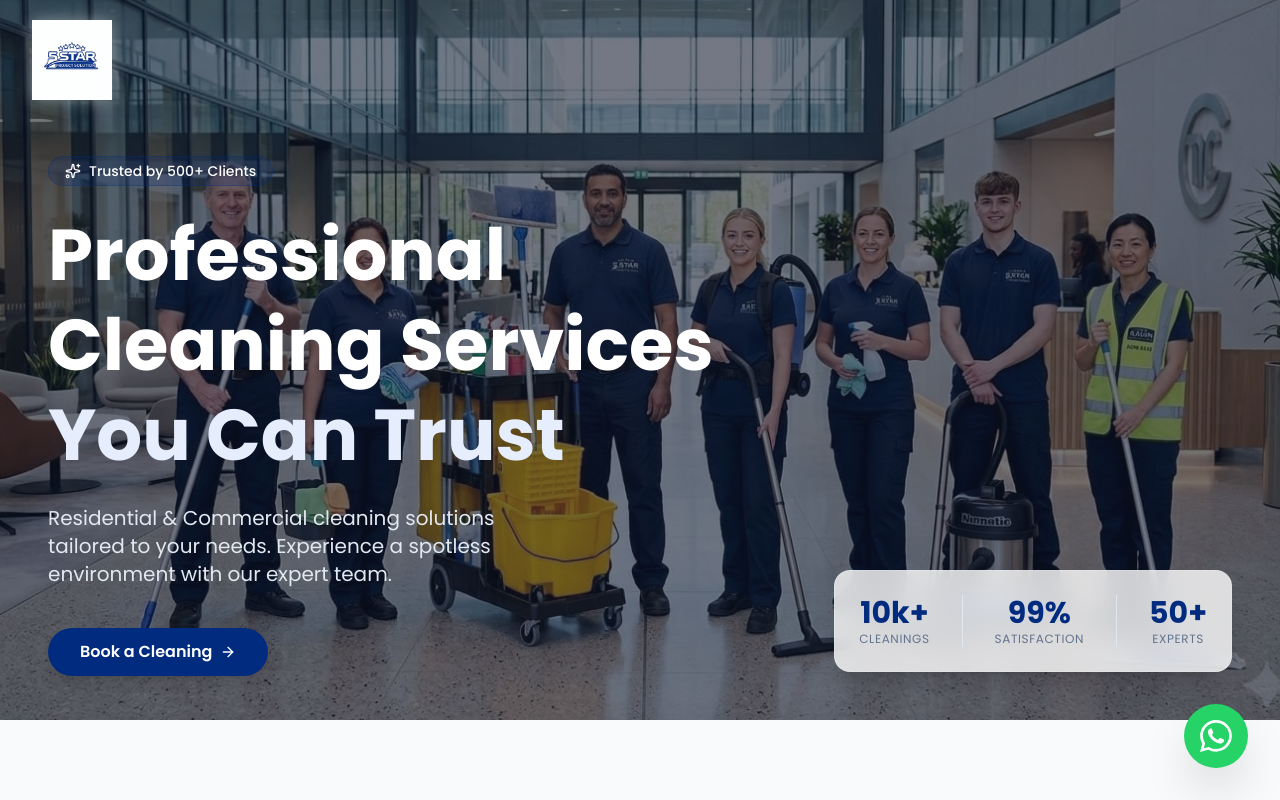
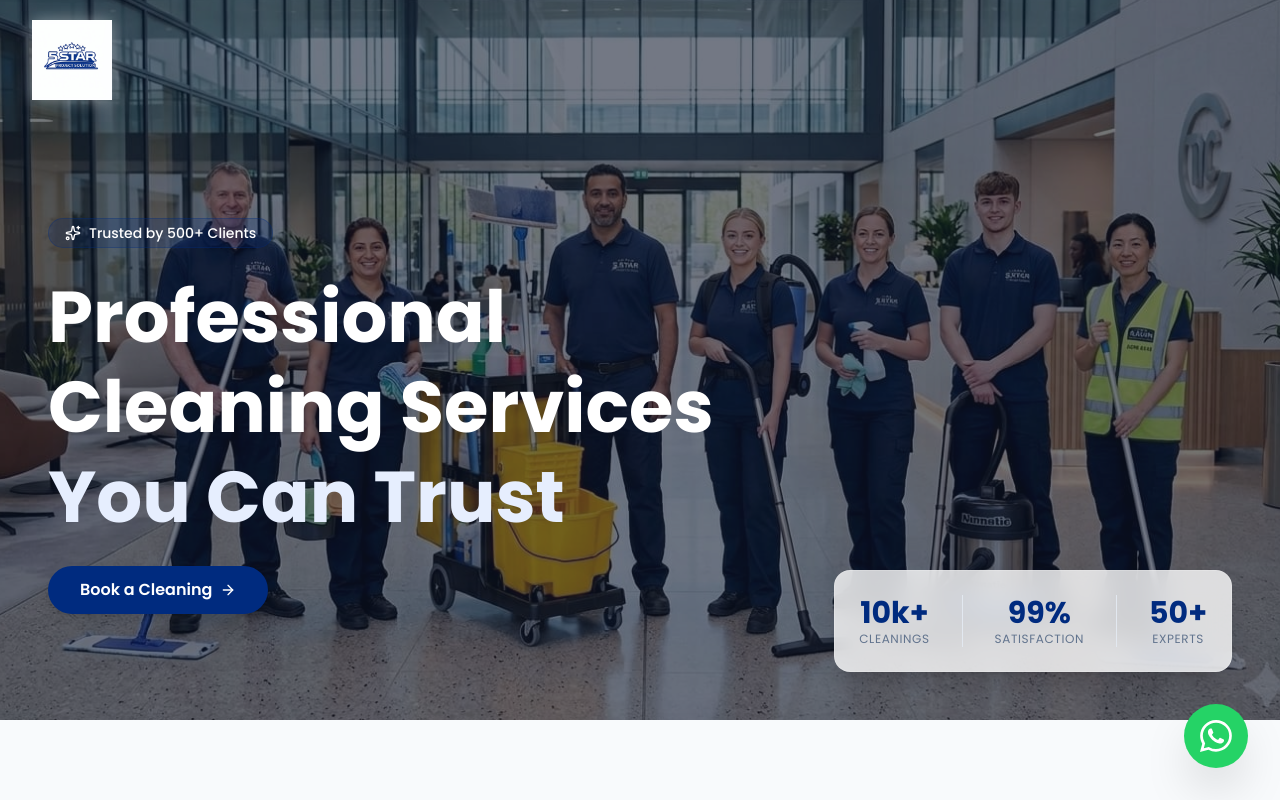
Before and after one commit to evoulth/5-star-project-solution, a React (Vite) app: page / in a window 1280 px wide. Shown: the top 800 px of the page. Built offline with nearby package versions, Linux system fonts and the light colour scheme.

Commit message:
Remove description paragraph from App component
Removed the paragraph describing cleaning solutions.

```diff
--- a/src/App.tsx
+++ b/src/App.tsx
@@ -215,9 +215,7 @@ const Hero = () => {
           <h1 className="text-4xl sm:text-5xl md:text-6xl lg:text-7xl font-bold leading-tight mb-6">
             Professional Cleaning Services <span className="text-brand-blue-light">You Can Trust</span>
           </h1>
-          <p className="text-lg md:text-xl text-slate-200 mb-8 md:mb-10 max-w-lg">
-            Residential & Commercial cleaning solutions tailored to your needs. Experience a spotless environment with our expert team.
-          </p>
+
           <div className="flex flex-col sm:flex-row gap-4">
             <a href="#booking" className="btn-secondary flex items-center justify-center gap-2 w-full sm:w-auto">
               Book a Cleaning <ArrowRight className="w-4 h-4" />
```
